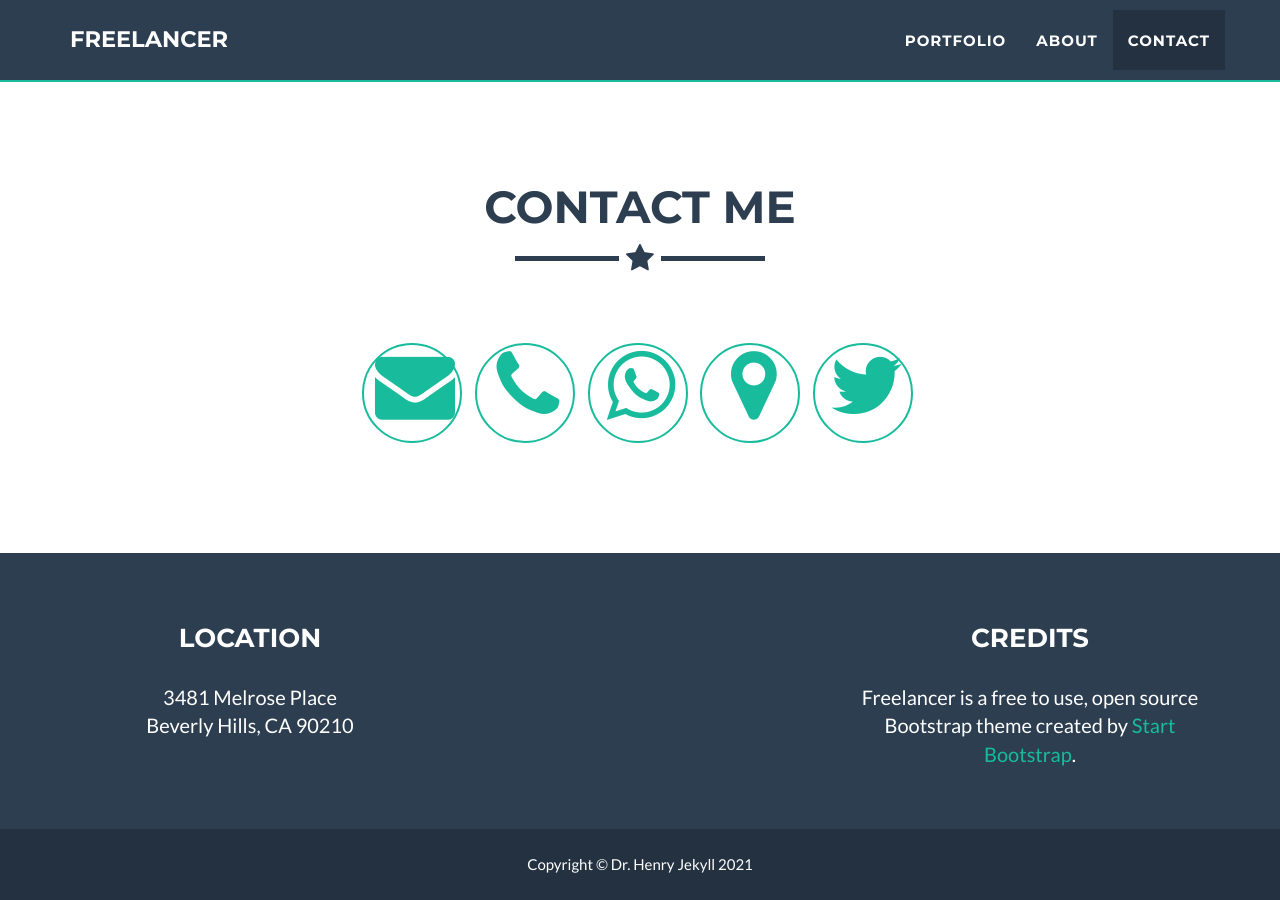
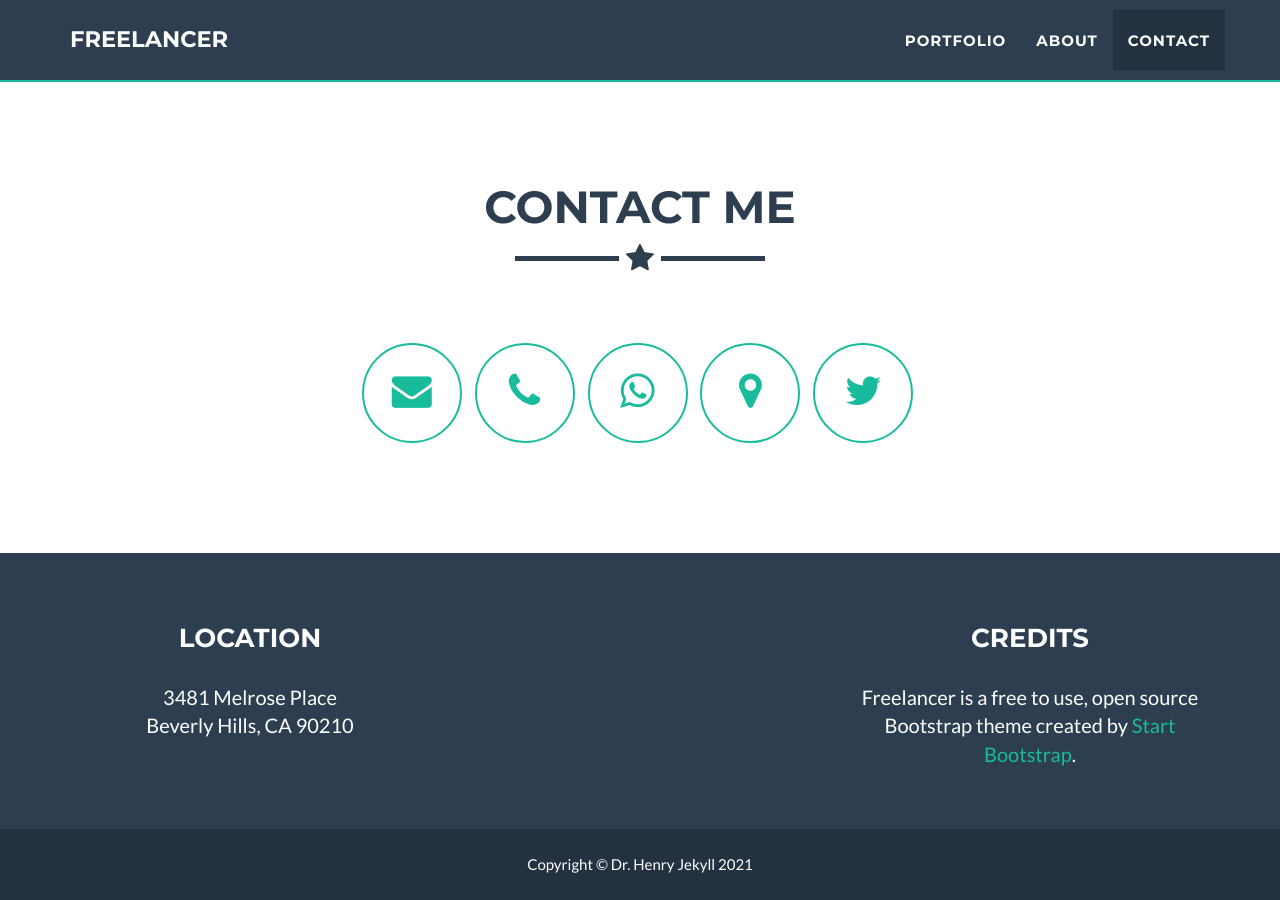
Before and after one commit to chickensmitten/freelancer, a Jekyll site: the page built from _posts/2014-07-18-project-1.markdown, in a window 1280 px wide and 900 px high, scrolled down 2163 px. Built offline with Jekyll 4.4.1, drawn with Linux system fonts in a browser that asks for light colours.

Commit message:
Update contact.html

```diff
--- a/_includes/contact.html
+++ b/_includes/contact.html
@@ -15,7 +15,7 @@
                         <ul class="list-inline">
                             {% for network in site.social %}
                             <li>
-                                <a href="{{ network.url }}" class="btn-social social-outline"><i class="fa fa-fw fa-2x fa-{{ network.title }}"></i></a>
+                                <a href="{{ network.url }}" class="btn-social social-outline"><i class="fa fa-fw fa-{{ network.title }}"></i></a>
                             </li>
 		                    {% endfor %}
                         </ul>
```
